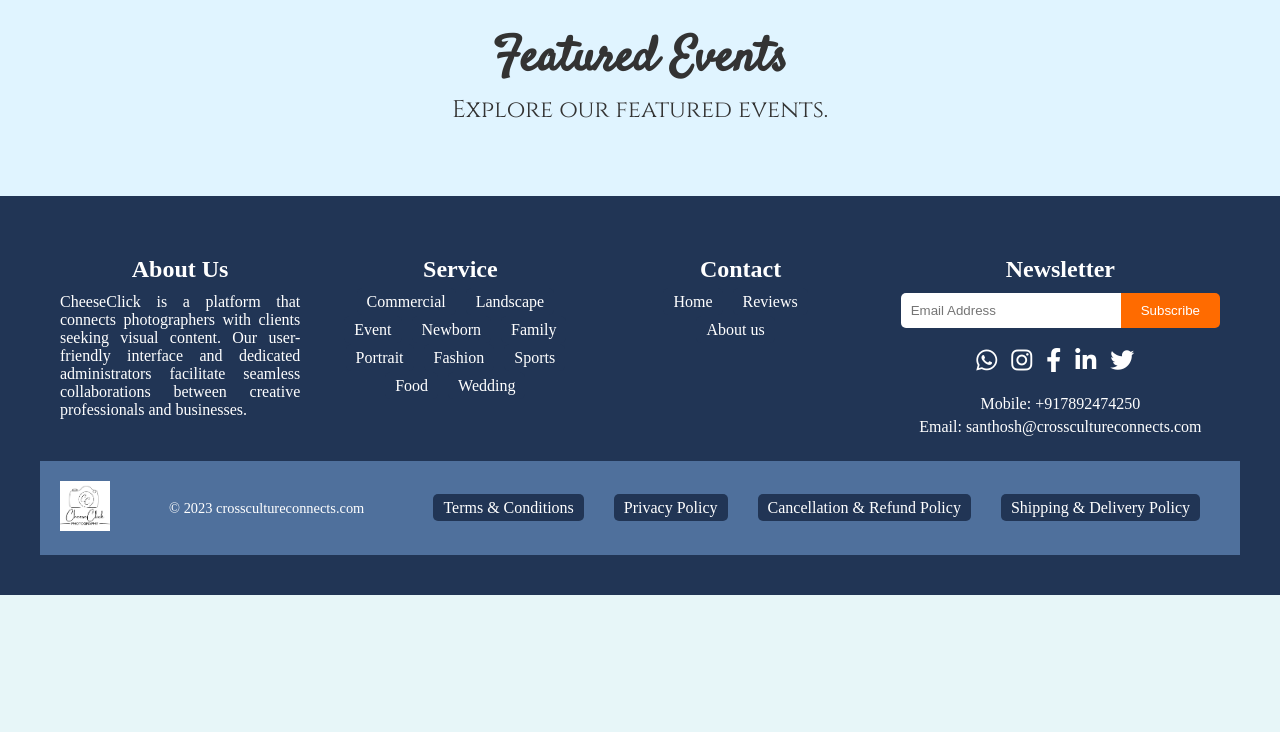
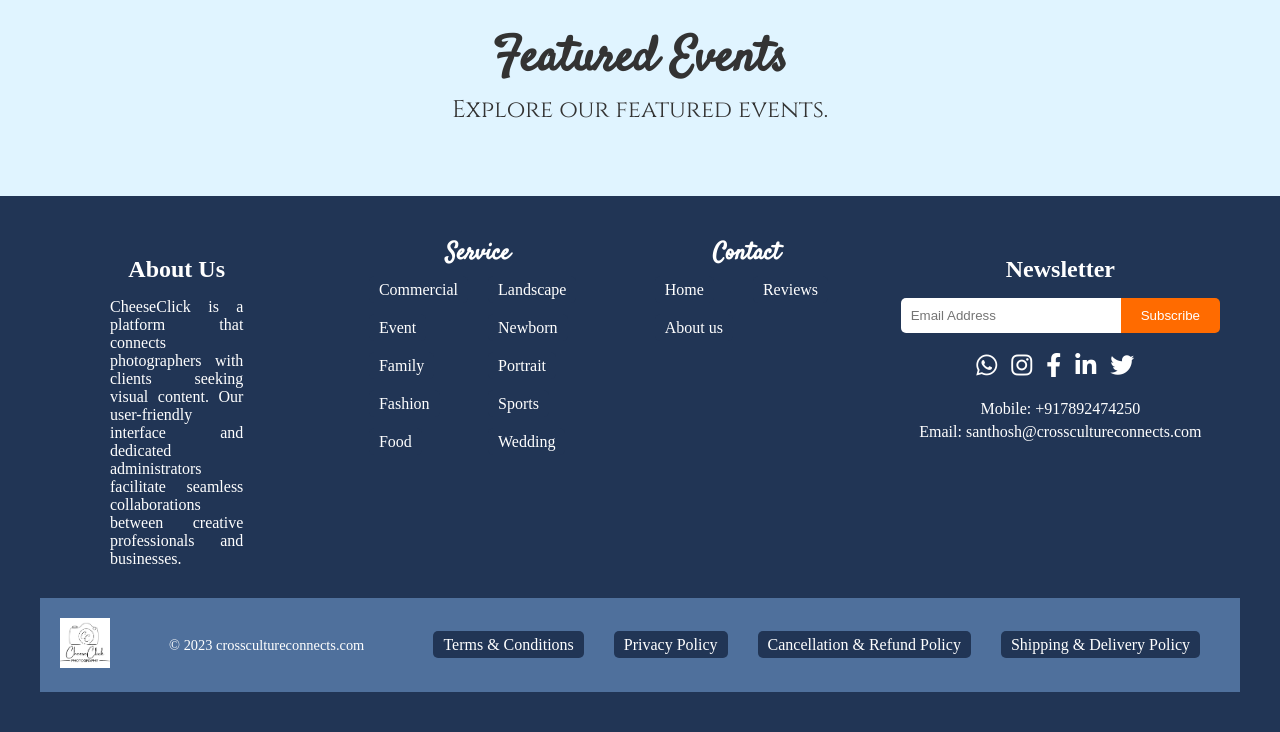
Before and after one commit to janeclarette/photodb, a PHP site: page /general/view.php in a window 1280 px wide. Shown: the part 1375-2107 px from the top of the page. Before the commit the page ends 1970 px from the top, so only its background shows below. Run offline with PHP 8.4, Linux system fonts and the light colour scheme; data that the repository does not hold is empty.

Commit message:
footer ni jury

```diff
--- a/include/footer.php
+++ b/include/footer.php
@@ -88,7 +88,7 @@
     .footer-center h3,
     .footer-right h3 {
         font-size: 1.5rem;
-        margin-bottom: 10px;
+        margin-bottom: 15px;
     }
 
     .footer-links {
@@ -154,6 +154,11 @@
         margin-bottom: 5px;
     }
 
+    .footer-left {
+        margin-right: 100px;
+        margin-left: 70px;
+    }
+
     .footer-bottom {
         background-color: #4F709C;
         padding: 20px;
@@ -181,4 +186,40 @@
     .footer-bottom .footer-links li {
         margin: 0 10px;
     }
+    .footer-center {
+    flex: 2; /* Set the flex value to 2 for the "Service" section */
+    margin: 1px;
+}
+
+.footer-center h3 {
+    font-size: 1.5rem;
+    margin-bottom: 10px;
+    font-family: 'satisfy';
+}
+
+.footer-center .footer-links {
+    display: grid;
+    grid-template-columns: repeat(2, auto); /* Display links in two columns */
+    gap: 10px; /* Add some gap between the links */
+}
+
+.footer-center .footer-links li {
+    list-style: none;
+    margin-bottom: 10px;
+}
+
+.footer-center .footer-links a {
+    text-decoration: none;
+    color: #fff;
+    font-size: 1rem;
+    padding: 5px 10px;
+    background-color: #213555;
+    border-radius: 5px;
+    width: auto;
+}
+
+.footer-center .footer-links a:hover {
+    background-color: #4F709C;
+}
+
 </style>
```
